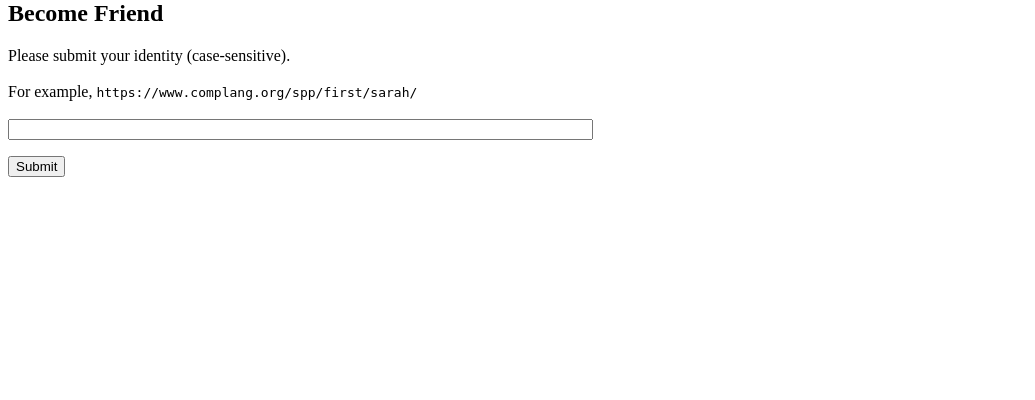
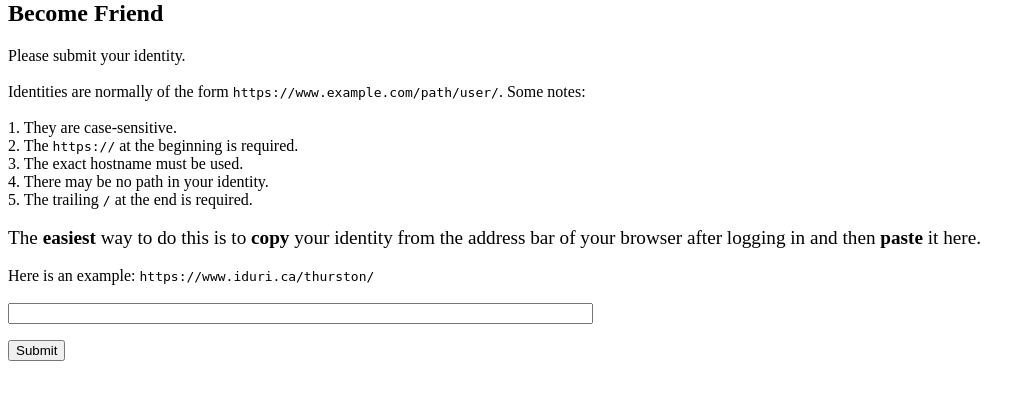
Before and after one commit to DSNP/DSNP, a CakePHP app: template useragent/php/app/views/freq/submit.ctp in a window 1280 px wide. Shown: the part 21-421 px from the top of the page, without its empty margins (0-1035 px from the left). Run offline with PHP 8.4 and a stand-in for CakePHP, Linux system fonts and the light colour scheme; the template is opened without the code that fills it, so the values that code supplies are empty; some libraries are stand-ins or nearby versions.

Commit message:
More details on how to become someone's friend.

```diff
--- a/useragent/php/app/views/freq/submit.ctp
+++ b/useragent/php/app/views/freq/submit.ctp
@@ -34,8 +34,20 @@
 <h2>Become Friend</h2>
 
 <form method="post" action="sbecome">
-Please submit your identity (case-sensitive). <br><br>
-For example, <code>https://www.complang.org/spp/first/sarah/</code><br><br>
+Please submit your identity. <br><br>
+
+Identities are normally of the form <code>https://www.example.com/path/user/</code>. Some notes:<br><br>
+
+1. They are case-sensitive.<br>
+2. The <code>https://</code> at the beginning is required.<br>
+3. The exact hostname must be used.<br>
+4. There may be no path in your identity.<br>
+5. The trailing <code>/</code> at the end is required.<br><br>
+
+<big>The <b>easiest</b> way to do this is to <b>copy</b> your identity from the address bar of
+your browser after logging in and then <b>paste</b> it here.</big><br><br>
+
+Here is an example: <code>https://www.iduri.ca/thurston/</code><br><br>
 <input type="text" size=70 name="identity">
 
 <p>
```
